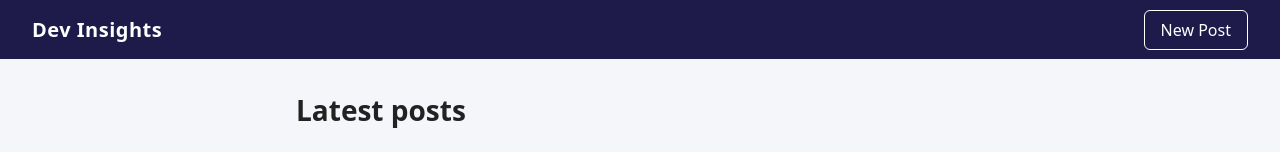
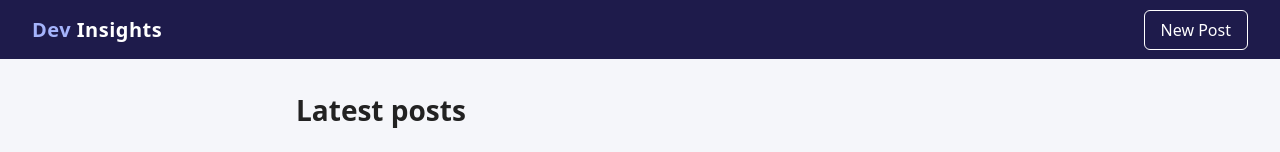
Before and after one commit to Tabitha2005/react-dev-formative-1, a React (Vite) app in the folder mini-blog/: page / in a window 1280 px wide. Shown: the top 152 px of the page. Built offline with nearby package versions, Linux system fonts and the light colour scheme.

Commit message:
Add inline style to header logo

```diff
--- a/mini-blog/src/components/Header.tsx
+++ b/mini-blog/src/components/Header.tsx
@@ -4,7 +4,9 @@ import '../styles/header.css'
 function Header() {
   return (
     <header className="header">
-      <div className="header-logo">Dev Insights</div>
+      <div className="header-logo">
+        <span style={{ color: '#a5b4fc' }}>Dev</span> Insights
+      </div>
       <nav className="header-nav">
         <a href="#new-post" className="header-link">
           New Post
```
